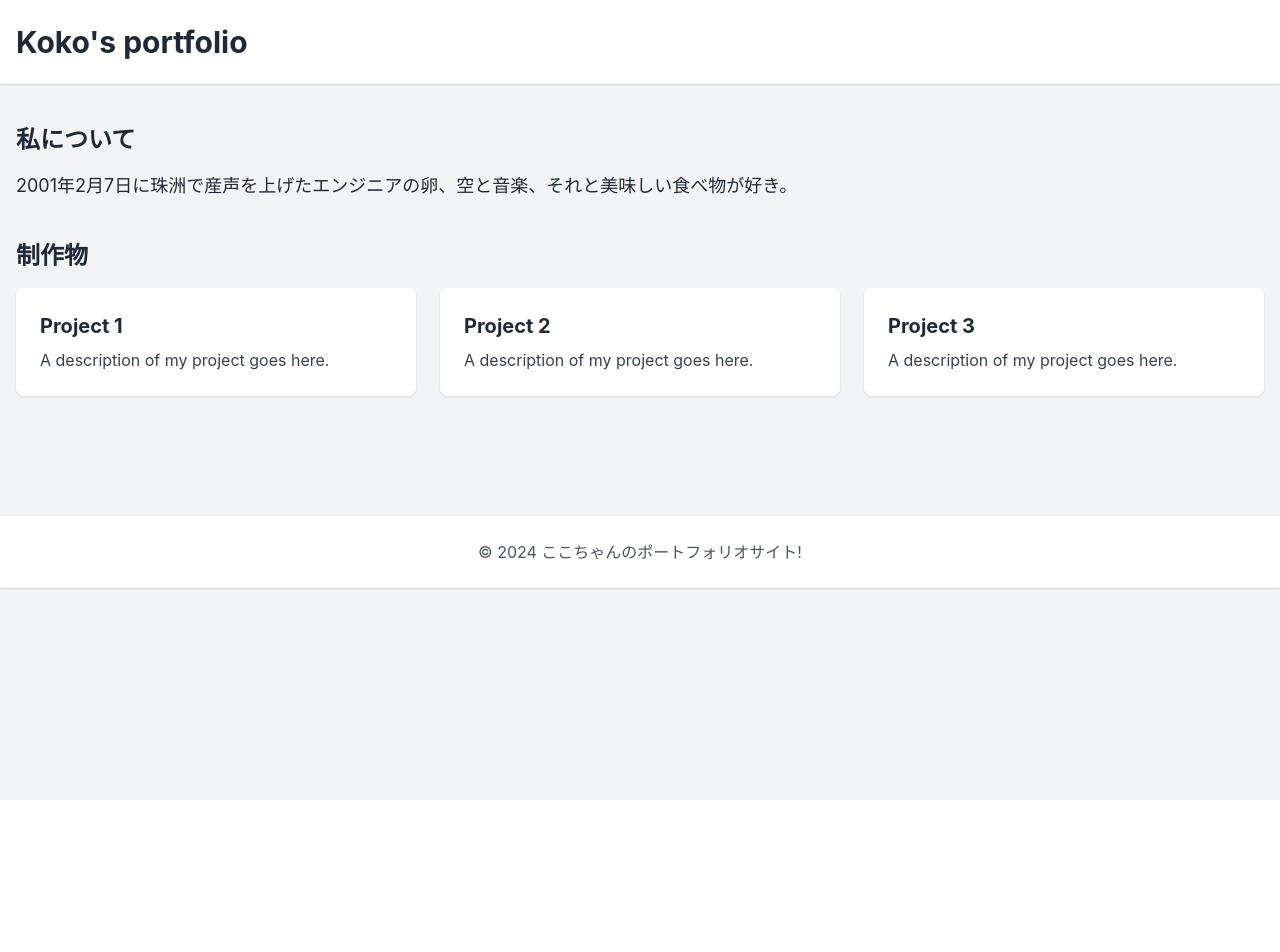
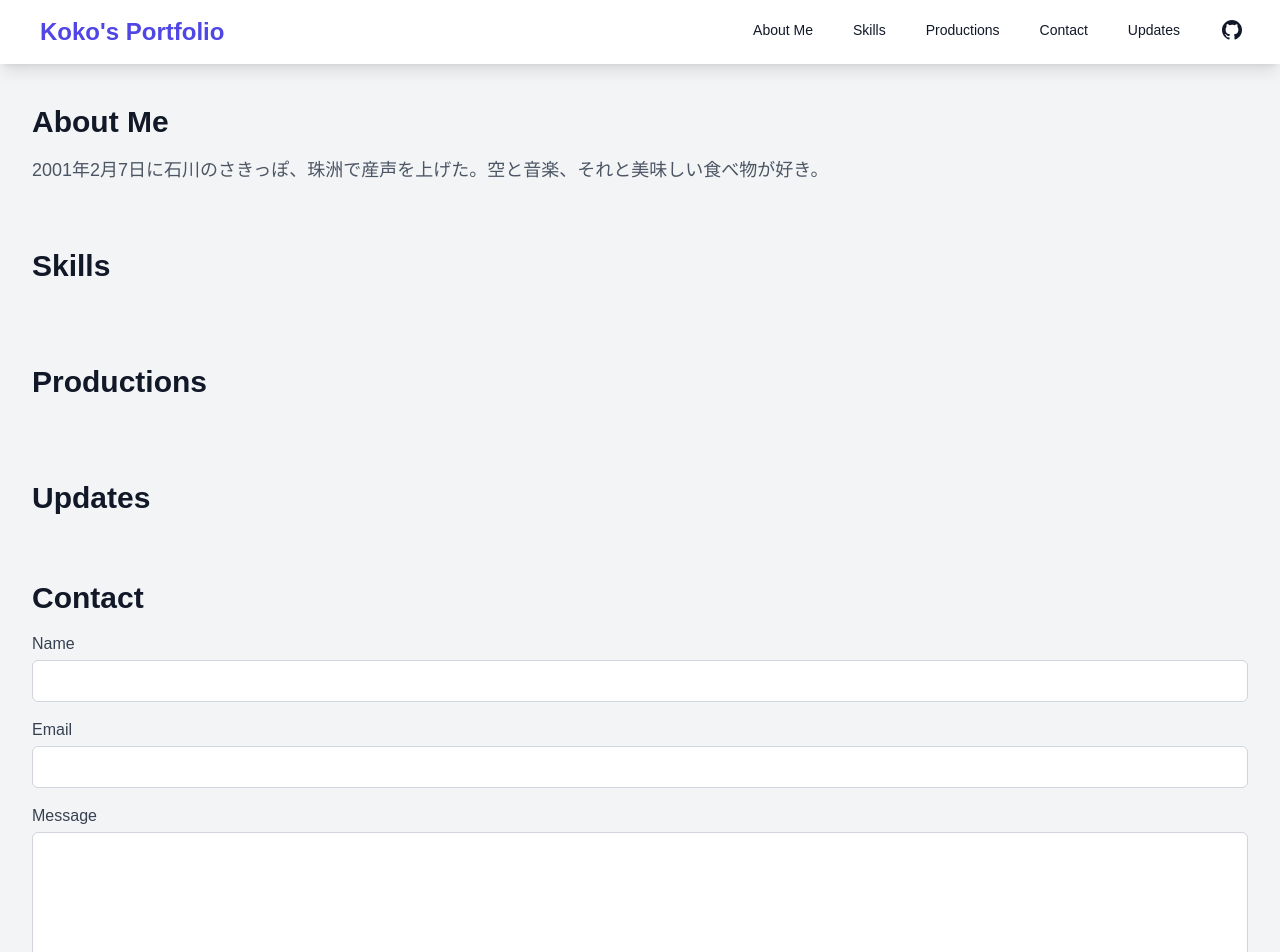
Before and after one commit to kokotyan/React-portfolio-, a React (Create React App) app in the folder my-portfolio/: page / in a window 1280 px wide. Shown: the top 952 px of the page. Before the commit the page ends 800 px from the top, so only its background shows below. Built offline with nearby package versions, Linux system fonts and the light colour scheme.

Commit message:
お問い合わせフォームの作成、

```diff
--- a/my-portfolio/public/index.html
+++ b/my-portfolio/public/index.html
@@ -24,8 +24,9 @@
       work correctly both with client-side routing and a non-root public URL.
       Learn how to configure a non-root public URL by running `npm run build`.
     -->
-    <title>React App</title>
+    <title>Koko's Portfolio!</title>
   </head>
+
   <body>
     <noscript>You need to enable JavaScript to run this app.</noscript>
     <div id="root"></div>
--- a/my-portfolio/src/App.tsx
+++ b/my-portfolio/src/App.tsx
@@ -1,51 +1,217 @@
-import React from "react";
+import React, { useState } from "react";
 
 const App: React.FC = () => {
+  const [menuOpen, setMenuOpen] = useState(false);
+  const [name, setName] = useState("");
+  const [email, setEmail] = useState("");
+  const [message, setMessage] = useState("");
+  const [submitted, setSubmitted] = useState(false);
+
+  const handleSubmit = (e: React.FormEvent) => {
+    e.preventDefault();
+    setSubmitted(true);
+    // ここで送信処理を追加できます。たとえば、メール送信やAPIリクエストなど
+  };
+
   return (
-    <div className="min-h-screen bg-gray-100 text-gray-800">
-      <header className="bg-white shadow">
-        <div className="container mx-auto py-6 px-4">
-          <h1 className="text-3xl font-bold">Koko's portfolio</h1>
+    <div
+      className="min-h-screen bg-gray-100 text-gray-800"
+      style={{ fontFamily: "'Poppins', sans-serif" }}
+    >
+      {/* Navbar */}
+      <nav className="bg-white shadow-lg">
+        <div className="max-w-7xl mx-auto px-4 sm:px-6 lg:px-8">
+          <div className="flex justify-between h-16">
+            <div className="flex-shrink-0 flex items-center">
+              <a
+                href="#"
+                className="text-2xl font-bold text-indigo-600 hover:bg-blue-50 rounded-md p-2"
+              >
+                Koko's Portfolio
+              </a>
+            </div>
+            <div className="hidden sm:flex sm:space-x-8 sm:items-center">
+              {/* Links */}
+              {["About Me", "Skills", "Productions", "Contact","Updates"].map(
+                (section) => (
+                  <a
+                    key={section}
+                    href={`#${section.toLowerCase().replace(" ", "")}`}
+                    className="text-gray-900 inline-flex items-center px-1 pt-1 text-sm font-medium hover:bg-blue-50 rounded-md p-2"
+                  >
+                    {section}
+                  </a>
+                )
+              )}
+              <a
+                href="https://github.com/kokotyan"
+                className="text-gray-900 inline-flex items-center px-1 pt-1 text-sm font-medium hover:bg-blue-50 rounded-md p-2"
+                aria-label="GitHub"
+              >
+                <svg
+                  className="w-6 h-6"
+                  fill="currentColor"
+                  viewBox="0 0 24 24"
+                  xmlns="http://www.w3.org/2000/svg"
+                >
+                  <path d="M12 2C6.477 2 2 6.477 2 12c0 4.418 2.868 8.166 6.839 9.489.5.092.682-.217.682-.483 0-.237-.009-.866-.013-1.7-2.782.603-3.369-1.343-3.369-1.343-.454-1.154-1.11-1.461-1.11-1.461-.908-.62.069-.608.069-.608 1.004.07 1.532 1.03 1.532 1.03.893 1.53 2.341 1.088 2.91.832.092-.648.35-1.088.636-1.338-2.22-.253-4.555-1.11-4.555-4.944 0-1.091.39-1.985 1.029-2.683-.103-.253-.446-1.27.098-2.647 0 0 .84-.269 2.75 1.025A9.563 9.563 0 0112 6.844c.853.004 1.71.115 2.511.338 1.91-1.294 2.75-1.025 2.75-1.025.545 1.377.202 2.394.1 2.647.64.698 1.028 1.591 1.028 2.683 0 3.841-2.338 4.687-4.565 4.936.36.31.68.921.68 1.855 0 1.338-.012 2.419-.012 2.75 0 .268.18.579.688.481C19.136 20.164 22 16.418 22 12c0-5.523-4.477-10-10-10z" />
+                </svg>
+              </a>
+            </div>
+            <div className="flex sm:hidden items-center">
+              <button
+                onClick={() => setMenuOpen(!menuOpen)}
+                className="text-gray-900 inline-flex items-center justify-center p-2 rounded-md focus:outline-none hover:bg-blue-50"
+              >
+                <svg
+                  className="w-6 h-6"
+                  fill="none"
+                  stroke="currentColor"
+                  viewBox="0 0 24 24"
+                >
+                  <path
+                    strokeLinecap="round"
+                    strokeLinejoin="round"
+                    strokeWidth={2}
+                    d={
+                      menuOpen
+                        ? "M6 18L18 6M6 6l12 12"
+                        : "M4 6h16M4 12h16m-7 6h7"
+                    }
+                  />
+                </svg>
+              </button>
+            </div>
+          </div>
         </div>
-      </header>
+        {/* Mobile Menu */}
+        <div
+          className={`sm:hidden transition-all duration-500 ease-in-out overflow-hidden ${
+            menuOpen ? "max-h-screen opacity-100" : "max-h-0 opacity-0"
+          }`}
+        >
+          <div className="px-2 pt-2 pb-3 space-y-1">
+            {[
+              "About Me",
+              "Skills",
+              "Productions",
+              "Updates",
+              "Contact",
+              "GitHub",
+            ].map((section) => (
+              <a
+                key={section}
+                href={
+                  section === "GitHub"
+                    ? "https://github.com/kokotyan"
+                    : `#${section.toLowerCase().replace(" ", "")}`
+                }
+                className="block text-gray-900 px-3 py-2 rounded-md text-base font-medium hover:bg-blue-50"
+              >
+                {section}
+              </a>
+            ))}
+          </div>
+        </div>
+      </nav>
 
-      <main className="container mx-auto py-10 px-4">
-        <section className="mb-10">
-          <h2 className="text-2xl font-semibold mb-4">私について</h2>
-          <p className="text-lg">
-            2001年2月7日に珠洲で産声を上げたエンジニアの卵、空と音楽、それと美味しい食べ物が好き。
+      {/* Main Content */}
+      <main className="py-10">
+        {/* About Me Section */}
+        <section id="about" className="max-w-7xl mx-auto px-4 sm:px-6 lg:px-8">
+          <h2 className="text-3xl font-bold text-gray-900">About Me</h2>
+          <p className="mt-4 text-lg text-gray-600">
+            2001年2月7日に石川のさきっぽ、珠洲で産声を上げた。空と音楽、それと美味しい食べ物が好き。
           </p>
         </section>
 
-        <section className="mb-10">
-          <h2 className="text-2xl font-semibold mb-4">制作物</h2>
-          <div className="grid gap-6 grid-cols-1 sm:grid-cols-2 lg:grid-cols-3">
-            <div className="bg-white shadow rounded-lg p-6">
-              <h3 className="text-xl font-bold mb-2">Project 1</h3>
-              <p className="text-gray-700">
-                A description of my project goes here.
-              </p>
-            </div>
-            <div className="bg-white shadow rounded-lg p-6">
-              <h3 className="text-xl font-bold mb-2">Project 2</h3>
-              <p className="text-gray-700">
-                A description of my project goes here.
-              </p>
-            </div>
-            <div className="bg-white shadow rounded-lg p-6">
-              <h3 className="text-xl font-bold mb-2">Project 3</h3>
-              <p className="text-gray-700">
-                A description of my project goes here.
-              </p>
-            </div>
+        {/* Skills Section */}
+        <section
+          id="skills"
+          className="max-w-7xl mx-auto px-4 sm:px-6 lg:px-8 mt-16"
+        >
+          <h2 className="text-3xl font-bold text-gray-900">Skills</h2>
+          <div className="mt-4 grid grid-cols-1 sm:grid-cols-2 lg:grid-cols-3 gap-6">
+            {/* Skill items */}
           </div>
+        </section>
+
+        {/* Productions Section */}
+        <section
+          id="productions"
+          className="max-w-7xl mx-auto px-4 sm:px-6 lg:px-8 mt-16"
+        >
+          <h2 className="text-3xl font-bold text-gray-900">Productions</h2>
+          <div className="mt-4 grid grid-cols-1 sm:grid-cols-2 lg:grid-cols-3 gap-6">
+            {/* Production items */}
+          </div>
+        </section>
+
+        {/* Updates Section */}
+        <section
+          id="updates"
+          className="max-w-7xl mx-auto px-4 sm:px-6 lg:px-8 mt-16"
+        >
+          <h2 className="text-3xl font-bold text-gray-900">Updates</h2>
+          <div className="mt-4 space-y-4">{/* Update items */}</div>
+        </section>
+
+        {/* Contact Section */}
+        <section
+          id="contact"
+          className="max-w-7xl mx-auto px-4 sm:px-6 lg:px-8 mt-16"
+        >
+          <h2 className="text-3xl font-bold text-gray-900">Contact</h2>
+          {submitted ? (
+            <p className="mt-4 text-green-600">Thank you for your message!</p>
+          ) : (
+            <form onSubmit={handleSubmit} className="mt-4 space-y-4">
+              <div>
+                <label className="block text-gray-700">Name</label>
+                <input
+                  type="text"
+                  value={name}
+                  onChange={(e) => setName(e.target.value)}
+                  className="w-full mt-1 p-2 border border-gray-300 rounded-md"
+                  required
+                />
+              </div>
+              <div>
+                <label className="block text-gray-700">Email</label>
+                <input
+                  type="email"
+                  value={email}
+                  onChange={(e) => setEmail(e.target.value)}
+                  className="w-full mt-1 p-2 border border-gray-300 rounded-md"
+                  required
+                />
+              </div>
+              <div>
+                <label className="block text-gray-700">Message</label>
+                <textarea
+                  value={message}
+                  onChange={(e) => setMessage(e.target.value)}
+                  className="w-full mt-1 p-2 border border-gray-300 rounded-md"
+                  rows={5}
+                  required
+                />
+              </div>
+              <button
+                type="submit"
+                className="bg-indigo-600 text-white px-4 py-2 rounded-md hover:bg-indigo-500"
+              >
+                Send Message
+              </button>
+            </form>
+          )}
         </section>
       </main>
 
-      <footer className="bg-white shadow mt-10 py-6">
-        <div className="container mx-auto text-center">
-          <p className="text-gray-600">
-            &copy; 2024 ここちゃんのポートフォリオサイト!
+      {/* Footer */}
+      <footer className="bg-white mt-16 py-4">
+        <div className="max-w-7xl mx-auto px-4 sm:px-6 lg:px-8 text-center">
+          <p className="text-sm text-gray-500">
+            © 2024 Koko's Portfolio. All rights reserved.
           </p>
         </div>
       </footer>
```
